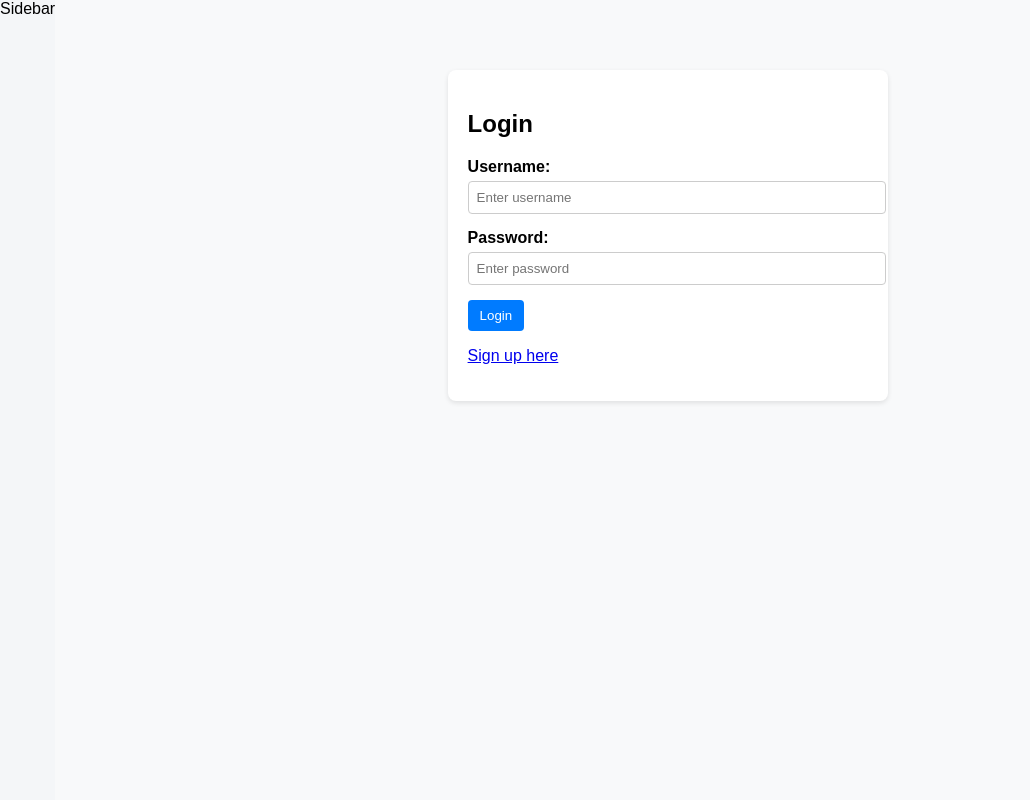
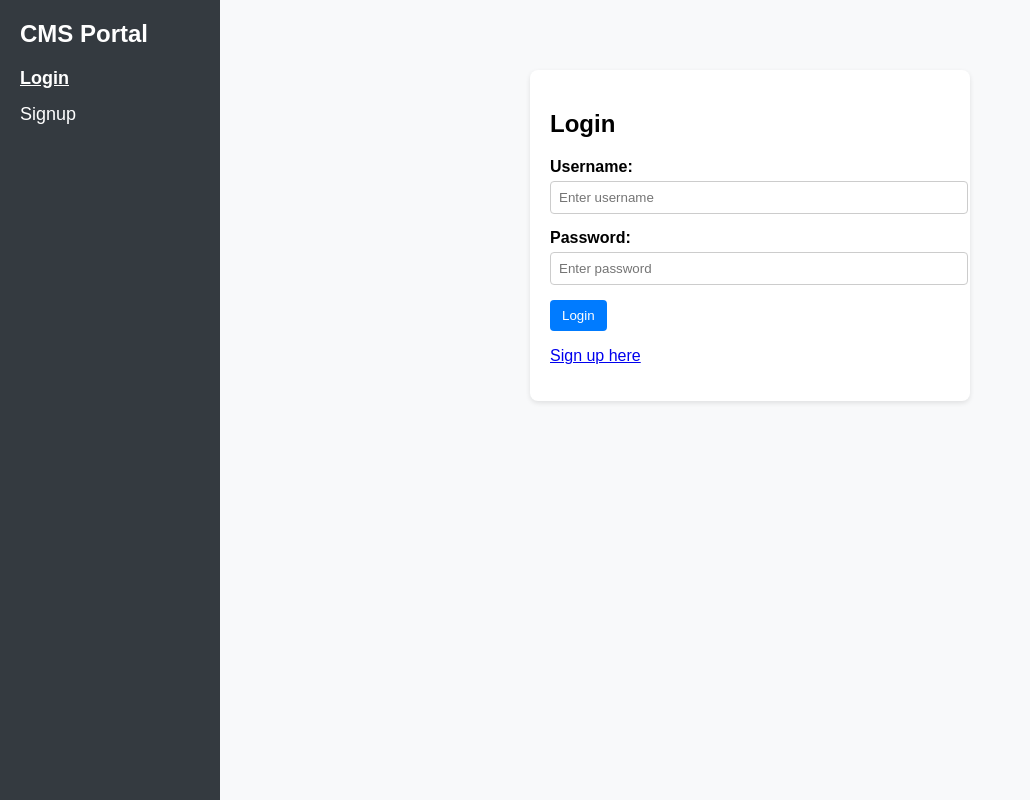
Before and after one commit to Khwaish513/cms_new_one, a React (Create React App) app: page /login in a window 1280 px wide. Shown: the whole page, without its empty margins (0-1030 px from the left). Built offline with nearby package versions, Linux system fonts and the light colour scheme.

Commit message:
Update Sidebar.jsx

```diff
--- a/src/components/Sidebar.jsx
+++ b/src/components/Sidebar.jsx
@@ -1,7 +1,56 @@
-function Sidebar() {
+import { NavLink, useNavigate } from "react-router-dom";
+import { useAuth } from "../context/AuthContext"
+
+export default function Sidebar() {
+  const {user, logOut} = useAuth();
+  const navigate = useNavigate();
+
+  const handleLogout = () => {
+    logOut();
+    navigate('/login')
+  }
+
   return (
-    <div>Sidebar</div>
+    <aside className="sidebar">
+      <h2>CMS Portal</h2>
+      <nav>
+        <ul>
+          {user ? (
+            <>
+              <li>
+                <NavLink to="/add">
+                  Add Content
+                </NavLink>
+              </li>
+              <li>
+                <NavLink to="/view">
+                  View Content
+                </NavLink>
+              </li>
+            </>
+          ) : (
+            <>
+              <li>
+                <NavLink to="/login">
+                  Login
+                </NavLink>
+              </li>
+              <li>
+                <NavLink to="/signup">
+                  Signup
+                </NavLink>
+              </li>
+            </>
+          )}
+        </ul>
+      </nav>
+      {user && (
+        <div className="logout-section">
+          <button onClick={handleLogout} className="btn">
+            Logout
+          </button>
+        </div>
+      )}
+    </aside>
   )
 }
-
-export default Sidebar
```
